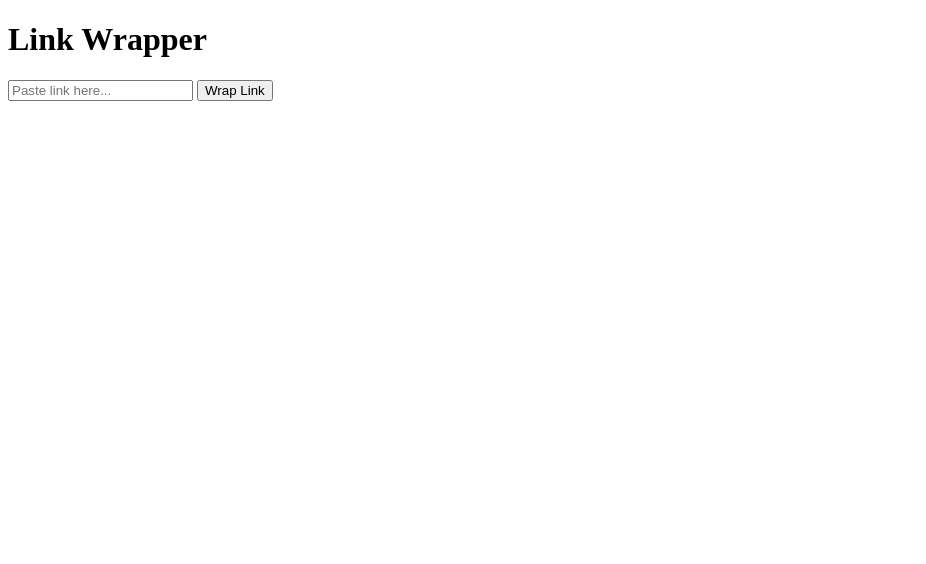
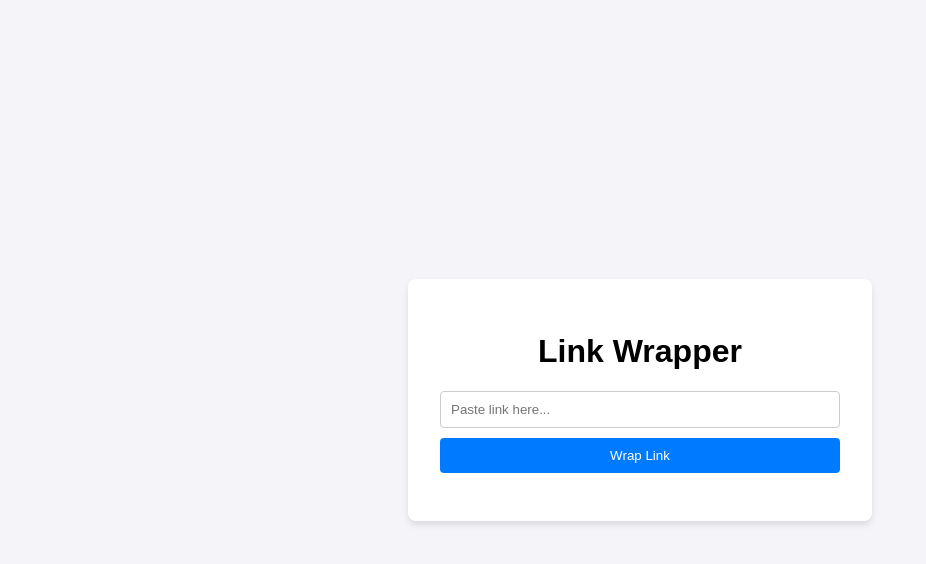
Before and after one commit to Jat-net/link-fixxer, a plain HTML site: page index.html in a window 1280 px wide. Shown: the whole page, without its empty margins (0-926 px from the left). Drawn offline with Linux system fonts and the light colour scheme.

Commit message:
Add styling and container for link wrapper

```diff
--- a/index.html
+++ b/index.html
@@ -4,11 +4,60 @@
   <meta charset="UTF-8">
   <meta name="viewport" content="width=device-width, initial-scale=1.0">
   <title>Link Wrapper</title>
+  <style>
+    body {
+      font-family: Arial, sans-serif;
+      display: flex;
+      justify-content: center;
+      align-items: center;
+      height: 100vh;
+      margin: 0;
+      background-color: #f4f4f9;
+    }
+    .container {
+      text-align: center;
+      background: white;
+      padding: 2rem;
+      border-radius: 8px;
+      box-shadow: 0 4px 6px rgba(0,0,0,0.1);
+      max-width: 400px;
+      width: 100%;
+    }
+    input {
+      width: 100%;
+      padding: 10px;
+      margin-bottom: 10px;
+      border: 1px solid #ccc;
+      border-radius: 4px;
+      box-sizing: border-box;
+    }
+    button {
+      width: 100%;
+      padding: 10px;
+      background-color: #007bff;
+      color: white;
+      border: none;
+      border-radius: 4px;
+      cursor: pointer;
+    }
+    button:hover {
+      background-color: #0056b3;
+    }
+    #result {
+      margin-top: 15px;
+      word-break: break-all;
+    }
+  </style>
 </head>
 <body>
-  <h1>Link Wrapper</h1>
-  <input type="url" id="urlInput" placeholder="Paste link here...">
-  <button id="submitBtn">Wrap Link</button>
-  <p id="result"></p>
+
+  <div class="container">
+    <h1>Link Wrapper</h1>
+    <input type="url" id="urlInput" placeholder="Paste link here...">
+    <button id="submitBtn">Wrap Link</button>
+    <p id="result"></p>
+  </div>
+
+  <script src="script.js"></script>
 </body>
 </html>
```
